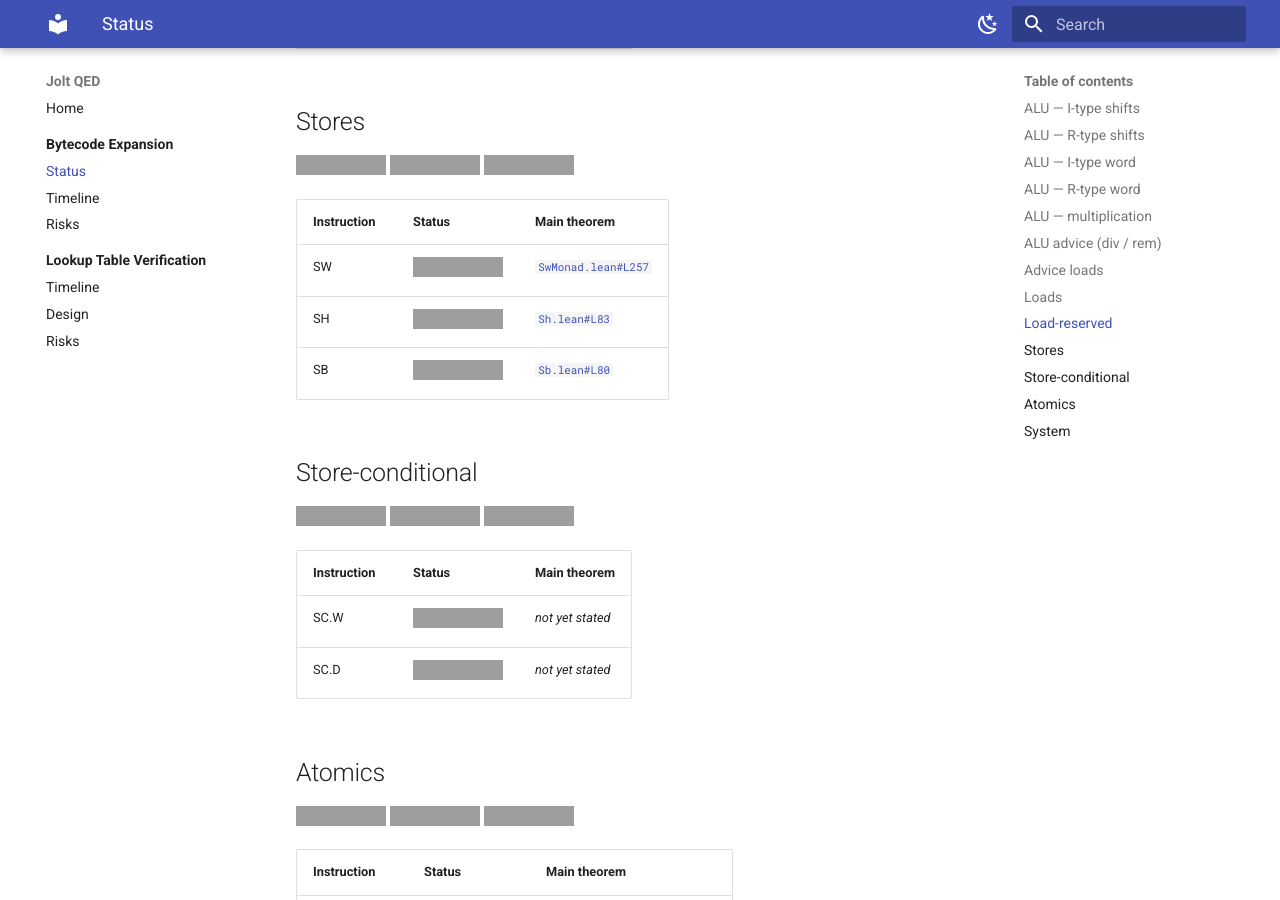
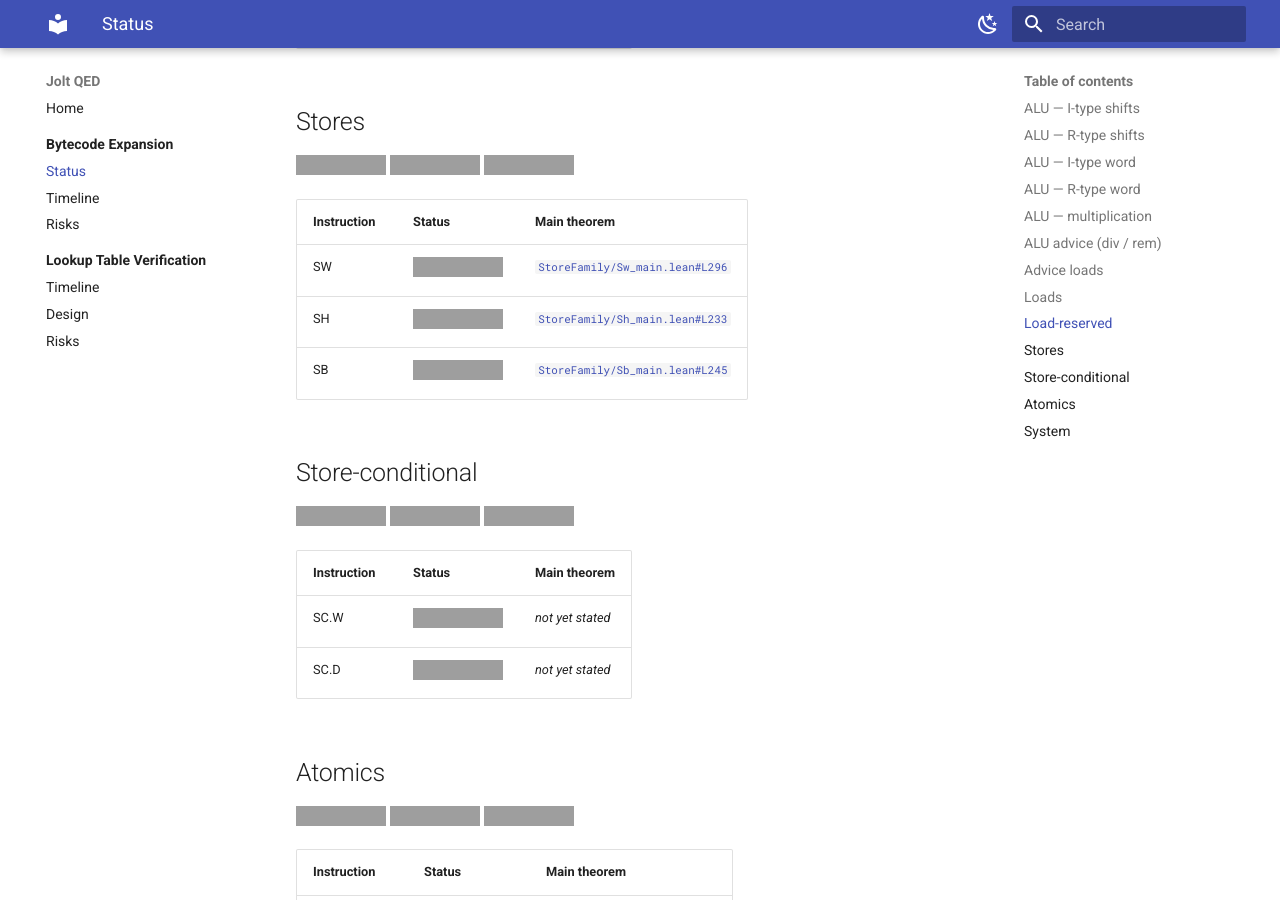
Before and after one commit to abiswas3/jolt-qed, an MkDocs documentation site: the page built from wiki/projects/bytecode-expansion/status.md, in a window 1280 px wide and 900 px high, scrolled down 4013 px, cut to the strip 0-900 px from the top of the window. Built offline with MkDocs 1.6.1 and Material for MkDocs 9.7.7, drawn with Linux system fonts in a browser that asks for light colours; grey boxes are pictures that could not be loaded.

Commit message:
Store family re-factoring
STILL needs human review

```diff
--- a/wiki/projects/bytecode-expansion/status.md
+++ b/wiki/projects/bytecode-expansion/status.md
@@ -6,7 +6,7 @@ The corresponding `rust` code for all these jolt instructions can be found at: h
 
 
 
-**Overall:** ![closed](https://img.shields.io/badge/closed-37-brightgreen) ![in progress](https://img.shields.io/badge/in_progress-21-yellow) ![todo](https://img.shields.io/badge/todo-9-lightgrey) — **67 instructions total**
+**Overall:** ![closed](https://img.shields.io/badge/closed-40-brightgreen) ![in progress](https://img.shields.io/badge/in_progress-18-yellow) ![todo](https://img.shields.io/badge/todo-9-lightgrey) — **67 instructions total**
 
 ## ALU — I-type shifts
 
@@ -112,13 +112,13 @@ The corresponding `rust` code for all these jolt instructions can be found at: h
 
 ## Stores
 
-![closed](https://img.shields.io/badge/closed-0-brightgreen) ![in progress](https://img.shields.io/badge/in_progress-3-yellow) ![todo](https://img.shields.io/badge/todo-0-lightgrey)
+![closed](https://img.shields.io/badge/closed-3-brightgreen) ![in progress](https://img.shields.io/badge/in_progress-0-yellow) ![todo](https://img.shields.io/badge/todo-0-lightgrey)
 
 | Instruction | Status | Main theorem |
 | --- | --- | --- |
-| SW | ![in progress](https://img.shields.io/badge/in_progress-yellow) | [`SwMonad.lean#L257`](https://github.com/abiswas3/jolt-qed/blob/main/JoltBytecode/EmbeddedSailJoltState/InstructionEquivalence/SwMonad.lean#L257) |
-| SH | ![in progress](https://img.shields.io/badge/in_progress-yellow) | [`Sh.lean#L83`](https://github.com/abiswas3/jolt-qed/blob/main/JoltBytecode/EmbeddedSailJoltState/InstructionEquivalence/Sh.lean#L83) |
-| SB | ![in progress](https://img.shields.io/badge/in_progress-yellow) | [`Sb.lean#L80`](https://github.com/abiswas3/jolt-qed/blob/main/JoltBytecode/EmbeddedSailJoltState/InstructionEquivalence/Sb.lean#L80) |
+| SW | ![closed](https://img.shields.io/badge/closed-2026--05--06-brightgreen) | [`StoreFamily/Sw_main.lean#L296`](https://github.com/abiswas3/jolt-qed/blob/main/JoltBytecode/EmbeddedSailJoltState/InstructionEquivalence/StoreFamily/Sw_main.lean#L296) |
+| SH | ![closed](https://img.shields.io/badge/closed-2026--05--06-brightgreen) | [`StoreFamily/Sh_main.lean#L233`](https://github.com/abiswas3/jolt-qed/blob/main/JoltBytecode/EmbeddedSailJoltState/InstructionEquivalence/StoreFamily/Sh_main.lean#L233) |
+| SB | ![closed](https://img.shields.io/badge/closed-2026--05--06-brightgreen) | [`StoreFamily/Sb_main.lean#L245`](https://github.com/abiswas3/jolt-qed/blob/main/JoltBytecode/EmbeddedSailJoltState/InstructionEquivalence/StoreFamily/Sb_main.lean#L245) |
 
 ## Store-conditional
 
```
Also changed, not shown: 12 other files.
